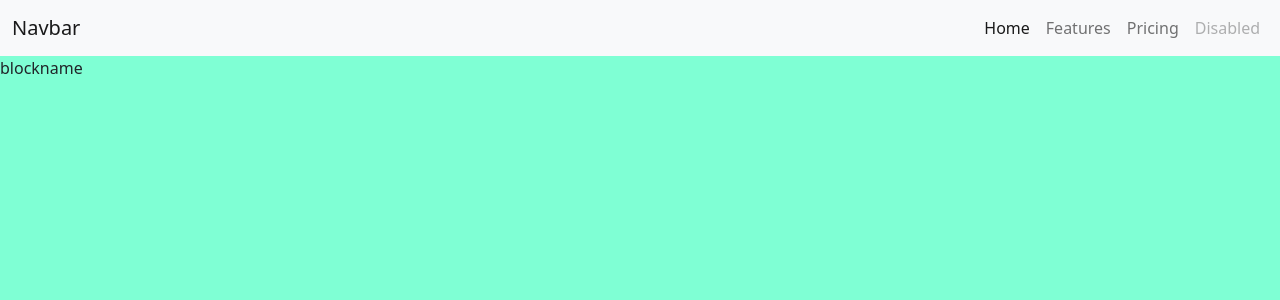
After one commit to artso17/new-website-project, a Django app: template website/templates/base.html in a window 1280 px wide. The commit adds this page. Shown: the top 300 px of the page. Run offline with Django 3.2, Linux system fonts and the light colour scheme; the template is opened without the code that fills it, so the values that code supplies are empty.

Commit message:
menambahkan static

```diff
--- a/website/home/forms.py
+++ b/website/home/forms.py
@@ -19,3 +19,9 @@ class GalleryForm(forms.ModelForm):
         field_classes = {
             'Image': SvgAndImageFormField,
         }
+
+
+class ContactForm(forms.ModelForm):
+    class Meta:
+        model = Contact
+        fields = '__all__'
--- /dev/null
+++ b/website/static/css/style.css
@@ -0,0 +1,3 @@
+body {
+    background-color: aquamarine;
+}
--- /dev/null
+++ b/website/templates/base.html
@@ -0,0 +1,58 @@
+<!doctype html>
+<html lang="en">
+  <head>
+    {% load static %}
+    <!-- Required meta tags -->
+    <meta charset="utf-8">
+    <meta name="viewport" content="width=device-width, initial-scale=1">
+
+    <!-- Bootstrap CSS -->
+    <link href="https://cdn.jsdelivr.net/npm/bootstrap@5.0.1/dist/css/bootstrap.min.css" rel="stylesheet" integrity="sha384-+0n0xVW2eSR5OomGNYDnhzAbDsOXxcvSN1TPprVMTNDbiYZCxYbOOl7+AMvyTG2x" crossorigin="anonymous">
+    <link rel="stylesheet" href="{% static 'css/style.css' %}">
+    <title>
+    {% block title %}
+        Hello, world!
+    {% endblock title %}
+        </title>
+  </head>
+  <body>
+
+
+<!---------------------Navbar  -------------------------------->
+<nav class="navbar navbar-expand-lg navbar-light bg-light">
+    <div class="container-fluid">
+      <a class="navbar-brand" href="#">Navbar</a>
+      <button class="navbar-toggler" type="button" data-bs-toggle="collapse" data-bs-target="#navbarNavAltMarkup" aria-controls="navbarNavAltMarkup" aria-expanded="false" aria-label="Toggle navigation">
+        <span class="navbar-toggler-icon"></span>
+      </button>
+      <div class="collapse navbar-collapse justify-content-end" id="navbarNavAltMarkup">
+        <div class="navbar-nav">
+          <a class="nav-link active" aria-current="page" href="#">Home</a>
+          <a class="nav-link" href="#">Features</a>
+          <a class="nav-link" href="#">Pricing</a>
+          <a class="nav-link disabled" href="#" tabindex="-1" aria-disabled="true">Disabled</a>
+        </div>
+      </div>
+    </div>
+  </nav>
+
+
+
+
+    {% block content %}
+        blockname
+    {% endblock content %}
+
+
+    <!-- Optional JavaScript; choose one of the two! -->
+
+    <!-- Option 1: Bootstrap Bundle with Popper -->
+    <script src="https://cdn.jsdelivr.net/npm/bootstrap@5.0.1/dist/js/bootstrap.bundle.min.js" integrity="sha384-gtEjrD/SeCtmISkJkNUaaKMoLD0//ElJ19smozuHV6z3Iehds+3Ulb9Bn9Plx0x4" crossorigin="anonymous"></script>
+
+    <!-- Option 2: Separate Popper and Bootstrap JS -->
+    <!--
+    <script src="https://cdn.jsdelivr.net/npm/@popperjs/core@2.9.2/dist/umd/popper.min.js" integrity="sha384-IQsoLXl5PILFhosVNubq5LC7Qb9DXgDA9i+tQ8Zj3iwWAwPtgFTxbJ8NT4GN1R8p" crossorigin="anonymous"></script>
+    <script src="https://cdn.jsdelivr.net/npm/bootstrap@5.0.1/dist/js/bootstrap.min.js" integrity="sha384-Atwg2Pkwv9vp0ygtn1JAojH0nYbwNJLPhwyoVbhoPwBhjQPR5VtM2+xf0Uwh9KtT" crossorigin="anonymous"></script>
+    -->
+  </body>
+</html>
```
Also changed, not shown: website/home/views.py (+14 -3 lines), website/templates/index.html (+21 -1 lines), website/db.sqlite3.
